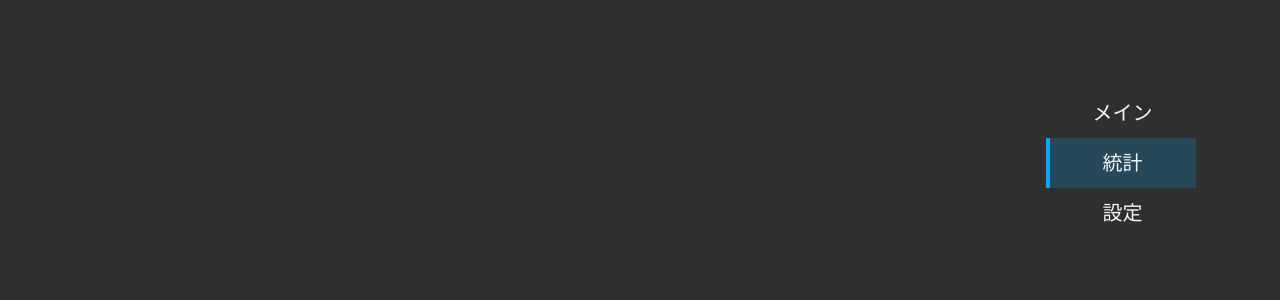
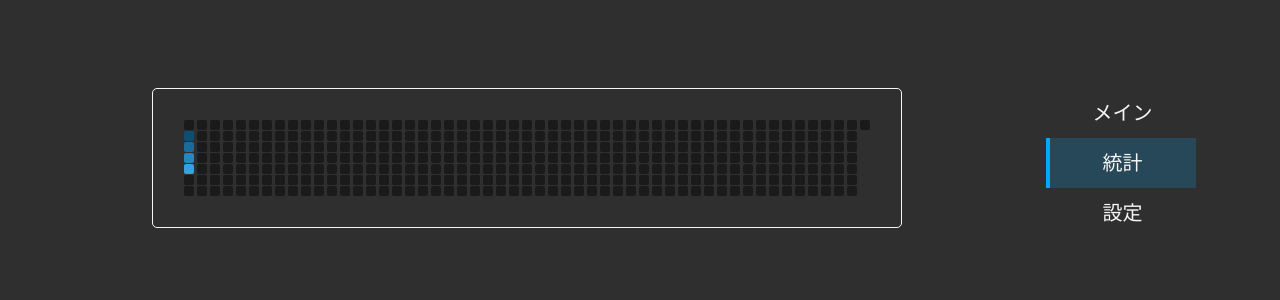
Before and after one commit to oorur1/key-display, a React (Vite) app: page / in a window 1280 px wide. Both pictures are taken after a click on the element "統計". Shown: the top 300 px of the page. Built offline with nearby package versions, Linux system fonts and the light colour scheme.

Commit message:
[add] statsのgridを追加

```diff
--- a/src/App.tsx
+++ b/src/App.tsx
@@ -2,6 +2,8 @@ import { useState, useEffect, useRef } from "react";
 //import { invoke } from "@tauri-apps/api/core";
 import "./App.css";
 import { listen } from '@tauri-apps/api/event';
+
+import Stats from "./components/Stats";
 
 interface GamepadEvent {
   type: string;
@@ -207,6 +209,7 @@ function App() {
           {
             activeTab === 'stats' && (
               <>
+                <Stats />
               </>
             )
           }
--- /dev/null
+++ b/src/components/Stats.css
@@ -0,0 +1,51 @@
+.heatmap-container {
+  display: inline-flex;
+  align-items: center;
+  border: solid 1px;
+  border-radius: 5px;
+  padding: 30px;
+  overflow: auto;
+  width: fit-content;
+  max-width: 100%;
+}
+
+.contribution-grid {
+  display: flex;
+  gap: 1px;
+}
+
+.contribution-week {
+  gap: 1px;
+}
+
+.contribution-day {
+  width: 10px;
+  height: 10px;
+  border-radius: 2px;
+  margin: 1px
+}
+
+.level-0 {
+  background-color: #1a1a1a;
+}
+
+.level-1 {
+  background-color: #0d4f73;
+
+}
+
+.level-2 {
+  background-color: #1a6b99;
+}
+
+.level-3 {
+  background-color: #2687bf;
+}
+
+.level-4 {
+  background-color: #33a3e6;
+}
+
+.level-5 {
+  background-color: #00a8ff;
+}
--- /dev/null
+++ b/src/components/Stats.tsx
@@ -0,0 +1,66 @@
+import dayjs from 'dayjs';
+
+import './Stats.css';
+
+export default function Stats() {
+  const sampleData = [
+    { date: '2025-01-01', count: 1 },
+    { date: '2025-01-02', count: 25001 },
+    { date: '2025-01-03', count: 50001 },
+    { date: '2025-01-04', count: 75001 },
+    { date: '2025-01-05', count: 100001 },
+    { date: '2025-01-05', count: 125001 },
+  ];
+
+
+  //const today = dayjs();
+  const today = dayjs('2025-12-31');
+  const startDate = dayjs('2025-01-01');
+
+  const generateHeatmapData = () => {
+    const weeks = [];
+    let currentDate = startDate;
+
+    while (currentDate.isBefore(today) || currentDate.isSame(today, 'day')) {
+      const week = [];
+      for (let i = 0; i < 7; i++) {
+        const dateStr = currentDate.format('YYYY-MM-DD');
+        const data = sampleData.find(item => item.date === dateStr);
+
+        week.push({
+          date: dateStr,
+          count: data?.count || 0,
+        });
+
+        currentDate = currentDate.add(1, 'day');
+        if (currentDate.isAfter(today, 'day'))
+          break;
+      }
+      weeks.push(week);
+      if (currentDate.isAfter(today, 'day'))
+        break;
+    }
+    return weeks;
+  }
+
+  const heatmapData = generateHeatmapData();
+
+  return (
+    <>
+      <div className="heatmap-container">
+        <div className="contribution-grid">
+          {heatmapData.map((week, weekIndex) => (
+            <div key={weekIndex} className='contribution-week'>
+              {week.map((day) => (
+                <div key={day.date}
+                  className={`contribution-day level-${Math.min(Math.floor(day.count / 25000), 5)}`}
+                >
+                </div>
+              ))}
+            </div>
+          ))}
+        </div>
+      </div>
+    </>
+  );
+};
```
Also changed, not shown: package.json (+6 -5 lines), 1 other file (tests, documents, lock files or other folders).
